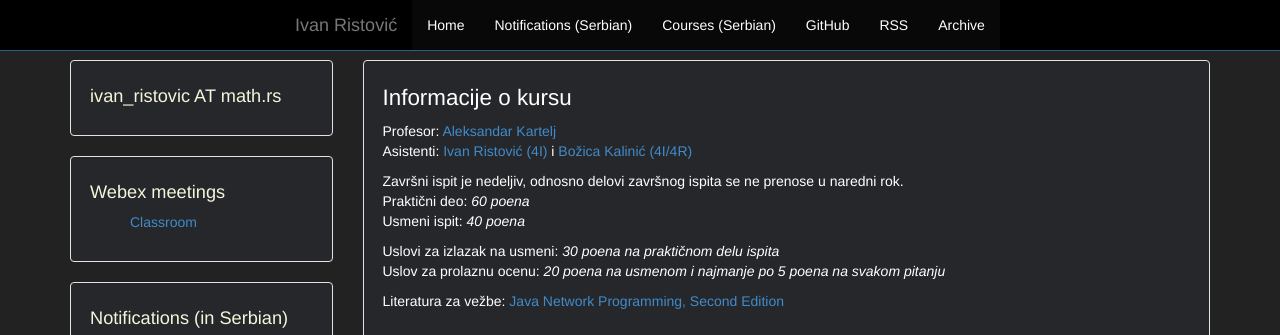
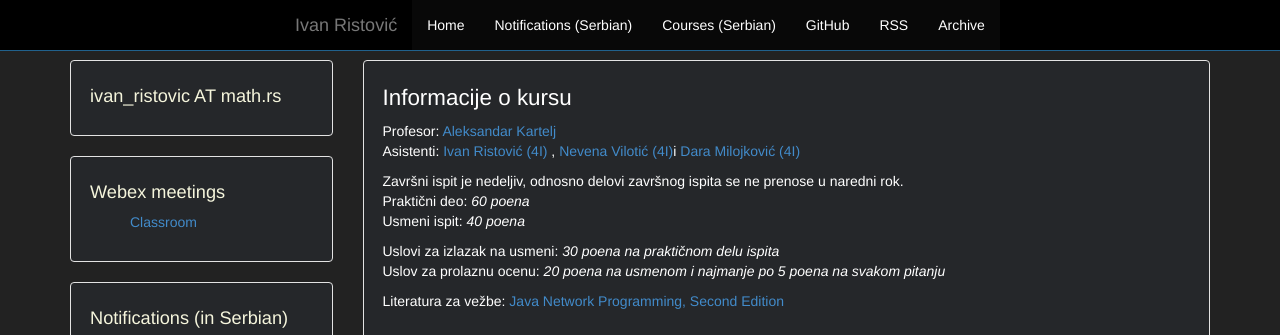
Before and after one commit to ivan-ristovic/ivan-ristovic.github.io, a Jekyll site: the page built from courses/rm/index.html, in a window 1280 px wide and 1383 px high. Shown: the top 335 px of the window. Built offline with Jekyll 4.4.1, drawn with Linux system fonts in a browser that asks for light colours.

Commit message:
[RM] Update course staff

```diff
--- a/courses/rm/index.html
+++ b/courses/rm/index.html
@@ -7,7 +7,7 @@
   <p>
     Profesor: <a href="http://poincare.matf.bg.ac.rs/~kartelj/">Aleksandar Kartelj</a>
     <br>
-    Asistenti: <a href="{{ site.baseurl}}">Ivan Ristović (4I)</a> i <a href="http://www.matf.bg.ac.rs/p/-bozica-kalinic">Božica Kalinić (4I/4R)</a>
+    Asistenti: <a href="{{ site.baseurl}}">Ivan Ristović (4I)</a> , <a href="http://www.matf.bg.ac.rs/p/-bozica-kalinic">Nevena Vilotić (4I)</a>i <a href="http://www.matf.bg.ac.rs/p/-bozica-kalinic">Dara Milojković (4I)</a>
   </p>
   <p>
     <!--Praktični kolokvijum: <em>30 poena</em>
```
